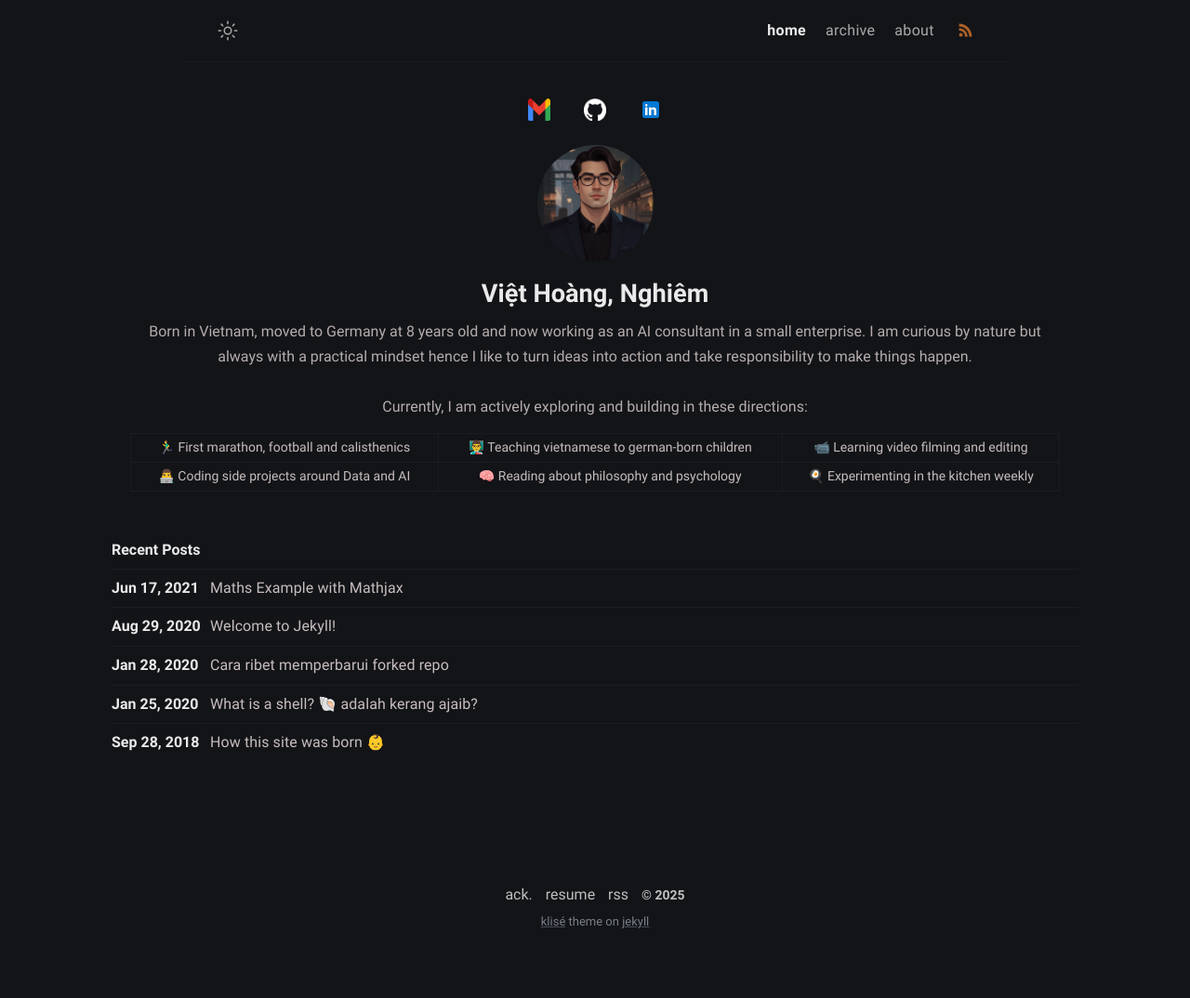
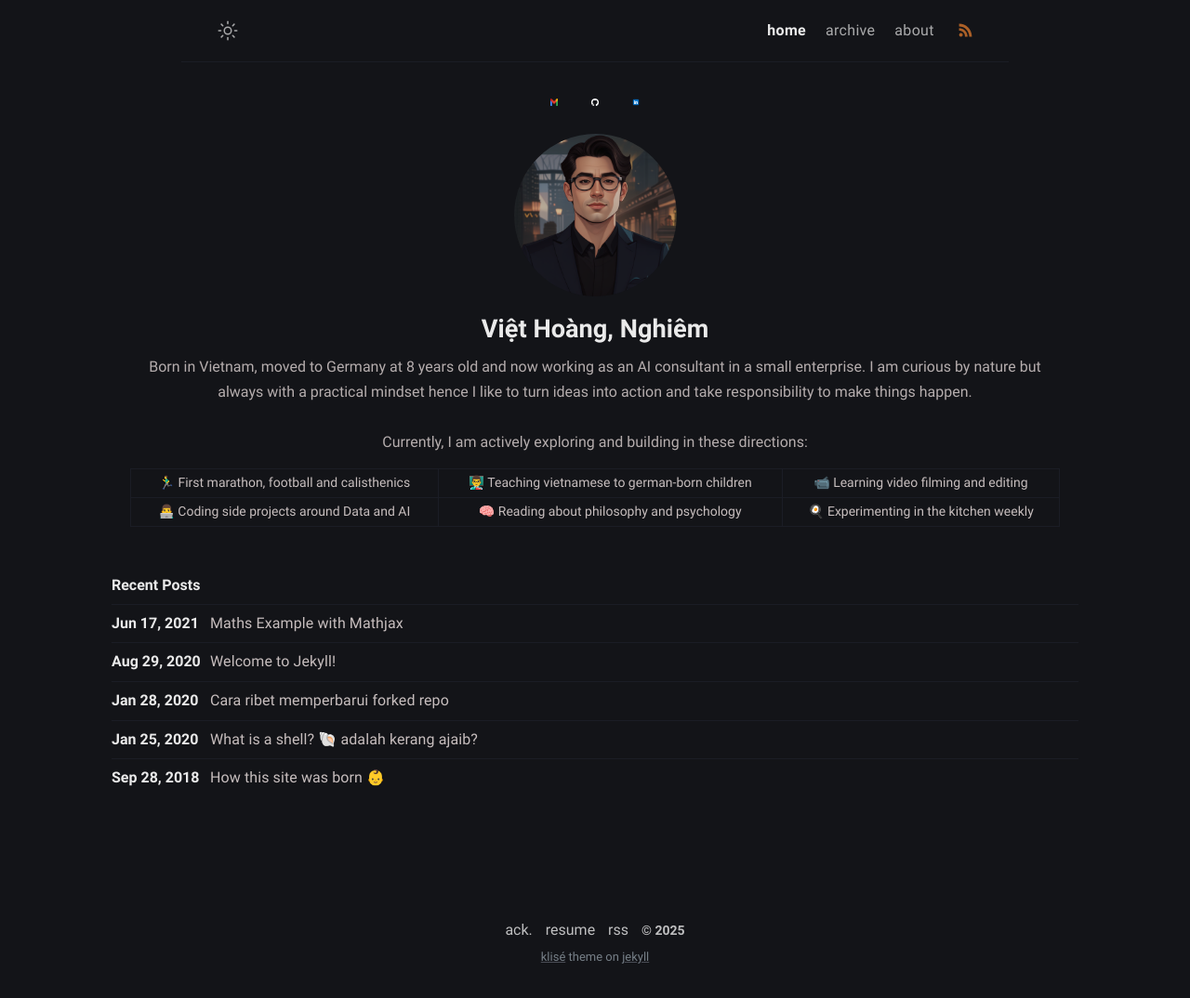
Before and after one commit to hoangnghiem17/hoangnghiem17.github.io, a Jekyll site: the page built from index.md, in a window 1280 px wide. Shown: the whole page at 93% size. Built offline with Jekyll 4.4.1, drawn with Linux system fonts in a browser that asks for light colours; before the commit the page ends 1036 px from its top, so only the background shows below that.

Commit message:
Home Page Layout

```diff
--- a/_includes/author.html
+++ b/_includes/author.html
@@ -1,13 +1,13 @@
 <div class="author">
   <div class="author-contacts large-contacts">
     <a href="mailto:{{ site.author.email }}" title="Email">
-      <img src="/assets/img/gmail.svg.png" alt="Gmail" class="contact-icon" style="width:1.5rem;height:1.5rem;" />
+      <img src="/assets/img/gmail.svg.png" alt="Gmail" class="contact-icon" style="width:0.5rem;height:0.5rem;" />
     </a>
     <a href="https://github.com/{{ site.author.github }}" title="GitHub" target="_blank">
-      <img src="/assets/img/github.svg.png" alt="GitHub" class="contact-icon" style="width:1.5rem;height:1.5rem;" />
+      <img src="/assets/img/github.svg.png" alt="GitHub" class="contact-icon" style="width:0.5rem;height:0.5rem;" />
     </a>
     <a href="https://www.linkedin.com/in/viet-hoang-nghiem-45371a201/" title="LinkedIn" target="_blank">
-      <img src="/assets/img/linkedin.svg.png" alt="LinkedIn" class="contact-icon" style="width:1.5rem;height:1.5rem;" />
+      <img src="/assets/img/linkedin.svg.png" alt="LinkedIn" class="contact-icon" style="width:0.5rem;height:0.5rem;" />
     </a>
   </div>
   <img
--- a/_sass/klise/_layout.scss
+++ b/_sass/klise/_layout.scss
@@ -181,7 +181,7 @@
 
 // Author
 .author {
-  margin-top: 1rem;
+  margin-top: 0.5rem;
   margin-bottom: 3rem;
   text-align: center;
   max-width: 1000px;
@@ -194,8 +194,8 @@
   }
 
   .author-avatar {
-    width: 125px;
-    height: 125px;
+    width: 175px;
+    height: 175px;
     border-radius: 100%;
     user-select: none;
     background-color: $black;
@@ -204,7 +204,7 @@
     -webkit-animation: 0.5s ease-in forwards fadein;
     animation: 0.5s ease-in forwards fadein;
     opacity: 1;
-    margin-top: 0.5rem;
+    margin-top: 0.25rem;
   }
 
   .author-contacts.large-contacts a {
```
